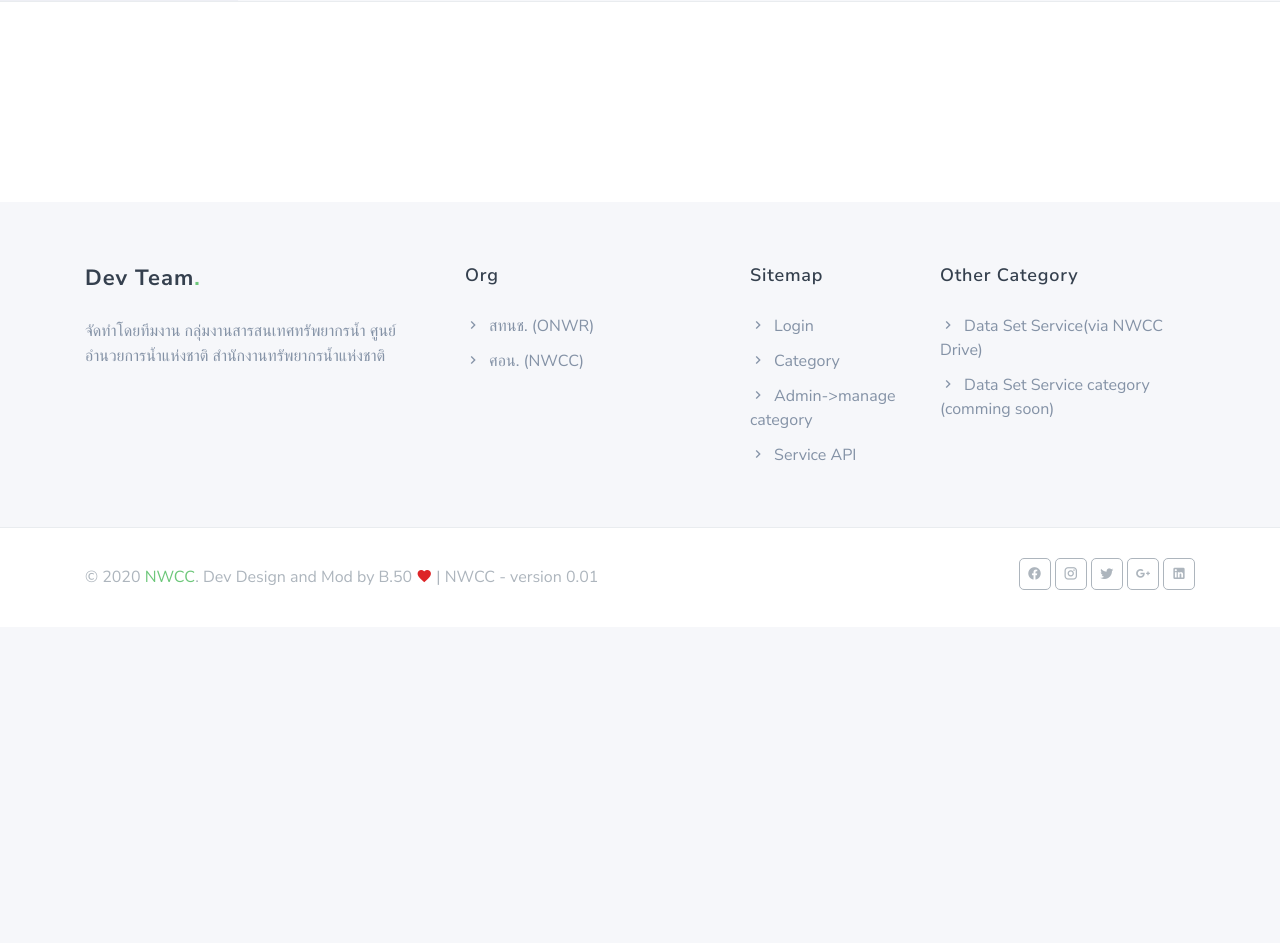
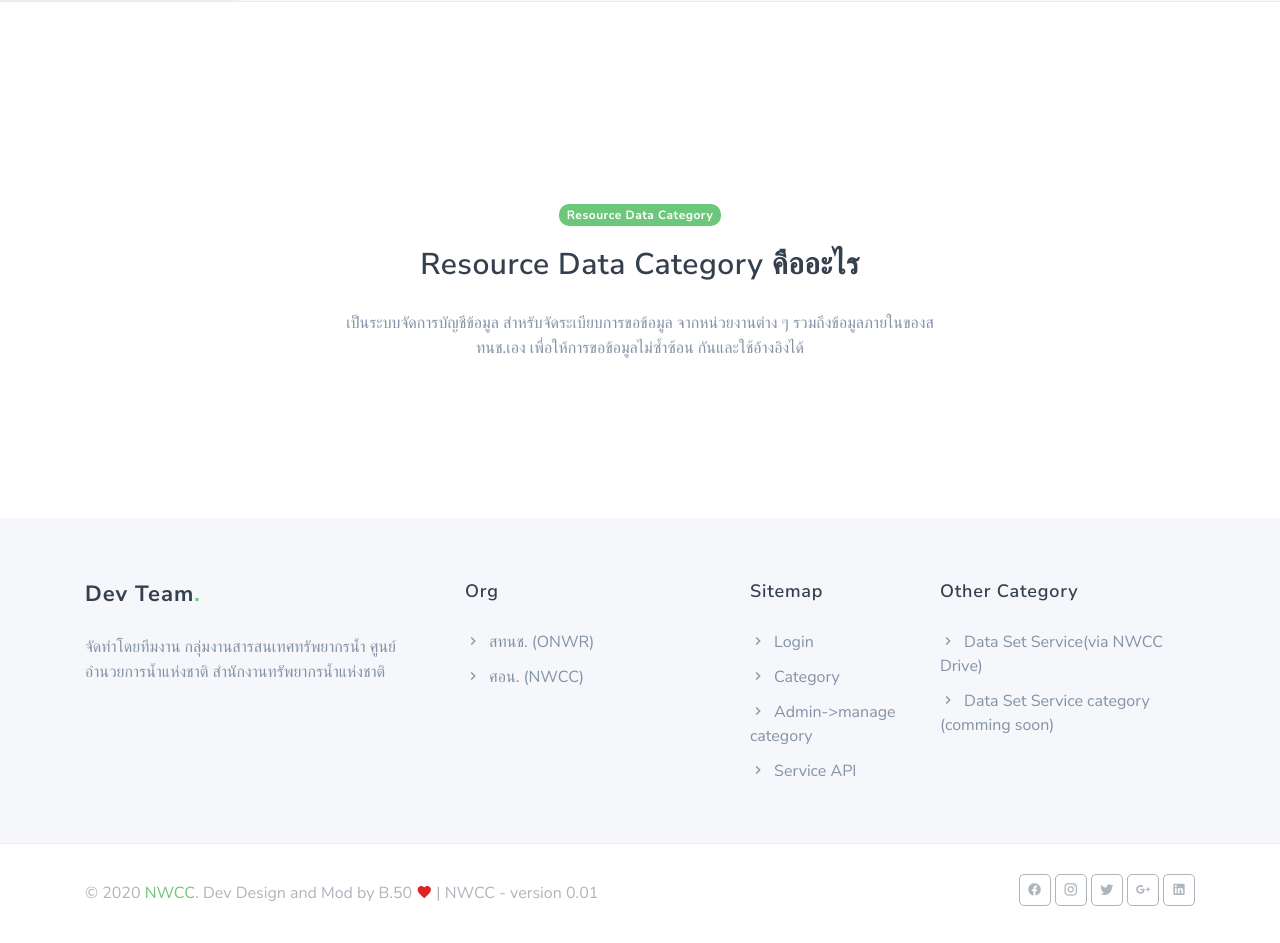
Before and after one commit to bird50/nwccproject, a Django app: page /rs_cat/ in a window 1280 px wide. Shown: the part 802-1745 px from the top of the page. Before the commit the page ends 1392 px from the top, so only its background shows below. Run offline with Django 3.2, Linux system fonts and the light colour scheme; some libraries are stand-ins or nearby versions.

Commit message:
template

```diff
--- a/nwccproject/nwcc/templates/rs_cat/index.html
+++ b/nwccproject/nwcc/templates/rs_cat/index.html
@@ -44,6 +44,19 @@
 {%block section03%}
 {%endblock%}{#section03#}
 {%block section04%}
+<div class="container mt-100 mt-60">
+                <div class="row">
+                    <div class="col-12 text-center">
+                        <div class="section-title mb-5 pb-2">
+                            <span class="badge badge-primary badge-pill">  Resource Data Category</span>
+                            <h4 class="title mt-3 mb-4">Resource Data Category คืออะไร</h4>
+                            <p class="text-muted para-desc mx-auto mb-0">เป็นระบบจัดการบัญชีข้อมูล สำหรับจัดระเบียบการขอข้อมูล
+                            จากหน่วยงานต่าง ๆ รวมถึงข้อมูลภายในของสทนช.เอง เพื่อให้การขอข้อมูลไม่ซ้ำซ้อน กันและใช้อ้างอิงได้
+                            </p>
+                        </div>
+                    </div><!--end col-->
+                </div><!--end row-->
+</div>
 {%endblock%}{#section04#}
 {%block section05%}
 {%endblock%}{#section05#}
```
